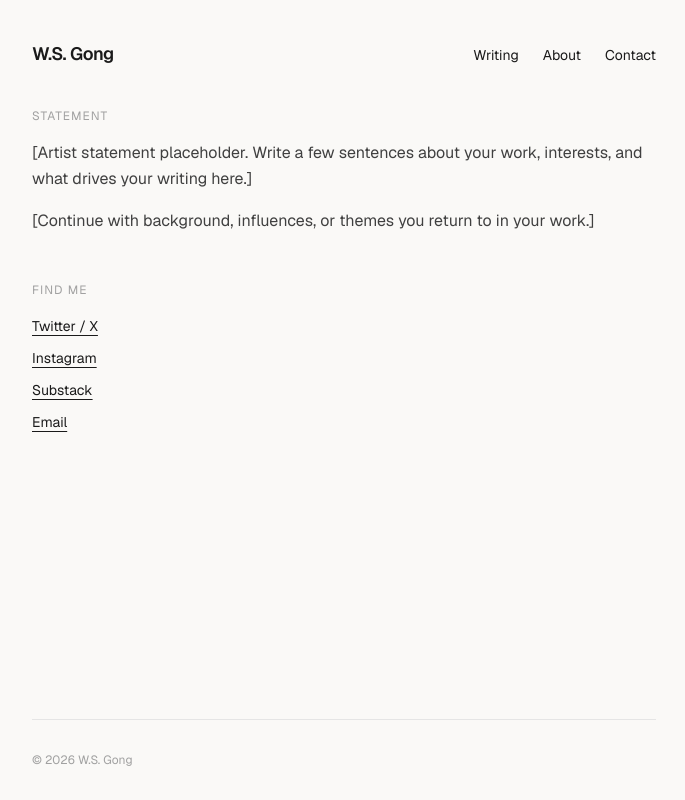
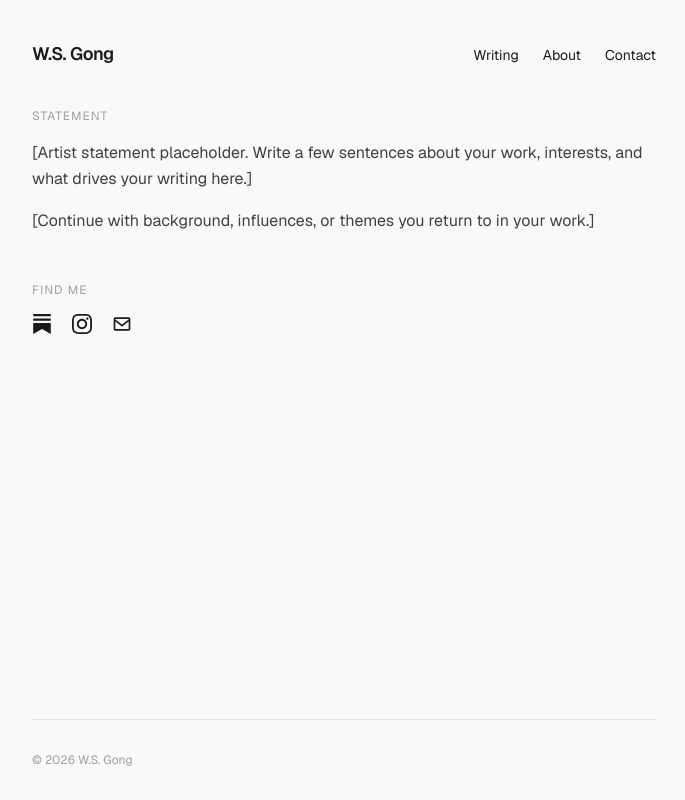
Before and after one commit to highschoolsmokers/ws-gong, a Next.js app: page /about in a window 1280 px wide. Shown: the whole page, without its empty margins (296-981 px from the left). Built offline with nearby package versions, Linux system fonts and the light colour scheme.

Commit message:
Changed main pic. Updated links with icons

```diff
--- /dev/null
+++ b/app/about/SocialIcons.tsx
@@ -0,0 +1,23 @@
+export function SubstackIcon() {
+  return (
+    <svg width="20" height="20" viewBox="0 0 24 24" fill="currentColor" xmlns="http://www.w3.org/2000/svg" aria-label="Substack">
+      <path d="M22.539 8.242H1.46V5.406h21.08v2.836zM1.46 10.812V24L12 18.11 22.54 24V10.812H1.46zM22.54 0H1.46v2.836h21.08V0z"/>
+    </svg>
+  );
+}
+
+export function InstagramIcon() {
+  return (
+    <svg width="20" height="20" viewBox="0 0 24 24" fill="currentColor" xmlns="http://www.w3.org/2000/svg" aria-label="Instagram">
+      <path d="M12 2.163c3.204 0 3.584.012 4.85.07 3.252.148 4.771 1.691 4.919 4.919.058 1.265.069 1.645.069 4.849 0 3.205-.012 3.584-.069 4.849-.149 3.225-1.664 4.771-4.919 4.919-1.266.058-1.644.07-4.85.07-3.204 0-3.584-.012-4.849-.07-3.26-.149-4.771-1.699-4.919-4.92-.058-1.265-.07-1.644-.07-4.849 0-3.204.013-3.583.07-4.849.149-3.227 1.664-4.771 4.919-4.919 1.266-.057 1.645-.069 4.849-.069zm0-2.163c-3.259 0-3.667.014-4.947.072-4.358.2-6.78 2.618-6.98 6.98-.059 1.281-.073 1.689-.073 4.948 0 3.259.014 3.668.072 4.948.2 4.358 2.618 6.78 6.98 6.98 1.281.058 1.689.072 4.948.072 3.259 0 3.668-.014 4.948-.072 4.354-.2 6.782-2.618 6.979-6.98.059-1.28.073-1.689.073-4.948 0-3.259-.014-3.667-.072-4.947-.196-4.354-2.617-6.78-6.979-6.98-1.281-.059-1.69-.073-4.949-.073zm0 5.838c-3.403 0-6.162 2.759-6.162 6.162s2.759 6.163 6.162 6.163 6.162-2.759 6.162-6.163c0-3.403-2.759-6.162-6.162-6.162zm0 10.162c-2.209 0-4-1.79-4-4 0-2.209 1.791-4 4-4s4 1.791 4 4c0 2.21-1.791 4-4 4zm6.406-11.845c-.796 0-1.441.645-1.441 1.44s.645 1.44 1.441 1.44c.795 0 1.439-.645 1.439-1.44s-.644-1.44-1.439-1.44z"/>
+    </svg>
+  );
+}
+
+export function EmailIcon() {
+  return (
+    <svg width="20" height="20" viewBox="0 0 24 24" fill="currentColor" xmlns="http://www.w3.org/2000/svg" aria-label="Email">
+      <path d="M20 4H4c-1.103 0-2 .897-2 2v12c0 1.103.897 2 2 2h16c1.103 0 2-.897 2-2V6c0-1.103-.897-2-2-2zm0 2v.511l-8 6.223-8-6.222V6h16zM4 18V9.044l7.386 5.745a1 1 0 0 0 1.228 0L20 9.044 20.002 18H4z"/>
+    </svg>
+  );
+}
--- a/app/about/page.tsx
+++ b/app/about/page.tsx
@@ -1,4 +1,5 @@
 import type { Metadata } from "next";
+import { SubstackIcon, InstagramIcon, EmailIcon } from "./SocialIcons";
 
 export const metadata: Metadata = {
   title: "About — W.S. Gong",
@@ -6,16 +7,15 @@
 };
 
 const socials = [
-  { label: "Twitter / X", url: "https://twitter.com/" },
-  { label: "Instagram", url: "https://instagram.com/" },
-  { label: "Substack", url: "https://substack.com/" },
-  { label: "Email", url: "mailto:hello@example.com" },
+  { label: "Substack", icon: <SubstackIcon />, url: "https://substack.com/" },
+  { label: "Instagram", icon: <InstagramIcon />, url: "https://instagram.com/" },
+  { label: "Email", icon: <EmailIcon />, url: "mailto:hello@example.com" },
 ];
 
 export default function About() {
   return (
     <div>
-<section className="mb-12">
+      <section className="mb-12">
         <h2 className="text-xs uppercase tracking-widest text-neutral-400 mb-4">Statement</h2>
         <div className="prose prose-neutral max-w-none text-neutral-700 leading-relaxed space-y-4">
           <p>
@@ -30,16 +30,17 @@
 
       <section>
         <h2 className="text-xs uppercase tracking-widest text-neutral-400 mb-4">Find Me</h2>
-        <ul className="space-y-2">
+        <ul className="flex gap-5">
           {socials.map((s) => (
             <li key={s.label}>
               <a
                 href={s.url}
                 target={s.url.startsWith("mailto") ? undefined : "_blank"}
                 rel="noopener noreferrer"
-                className="text-sm underline underline-offset-4 hover:opacity-70 transition-opacity"
+                className="block hover:opacity-50 transition-opacity"
+                aria-label={s.label}
               >
-                {s.label}
+                {s.icon}
               </a>
             </li>
           ))}
```
Also changed, not shown: public/header.png, public/header_1239879w8e7.png (added).
